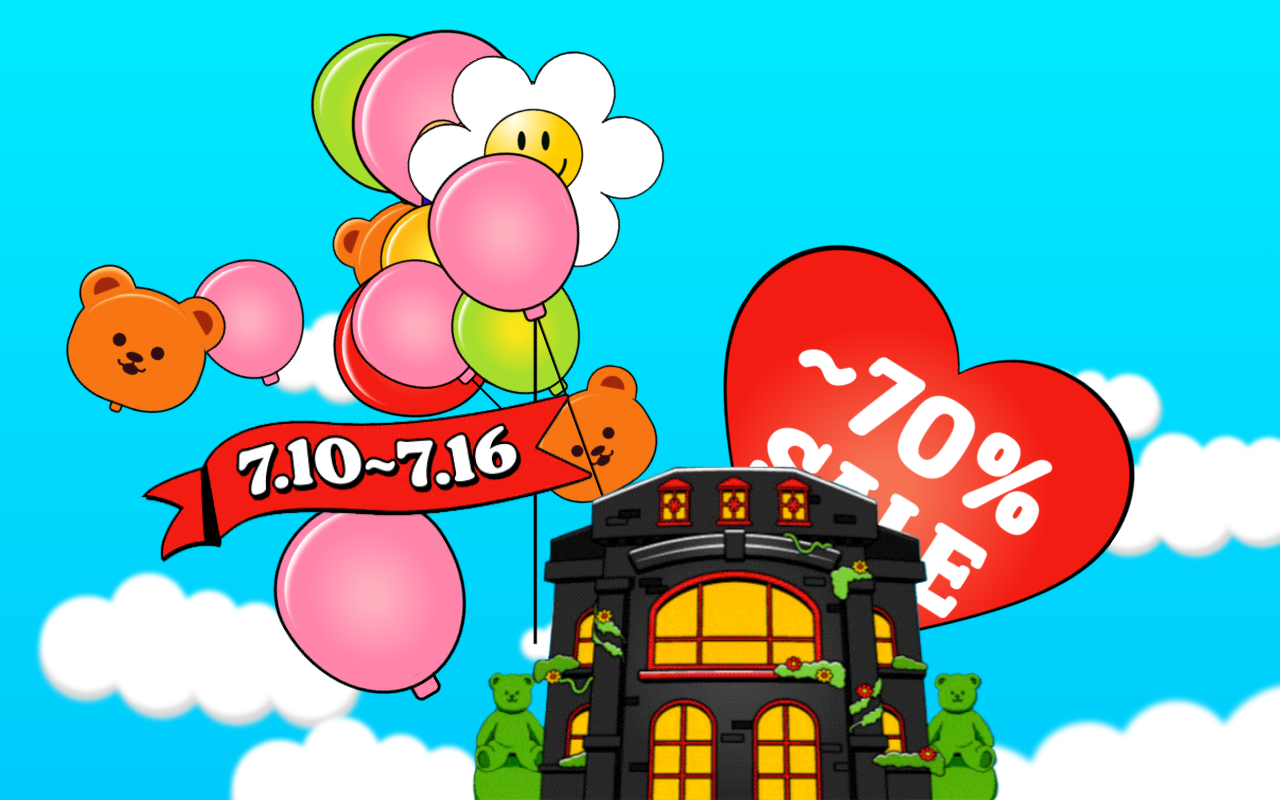
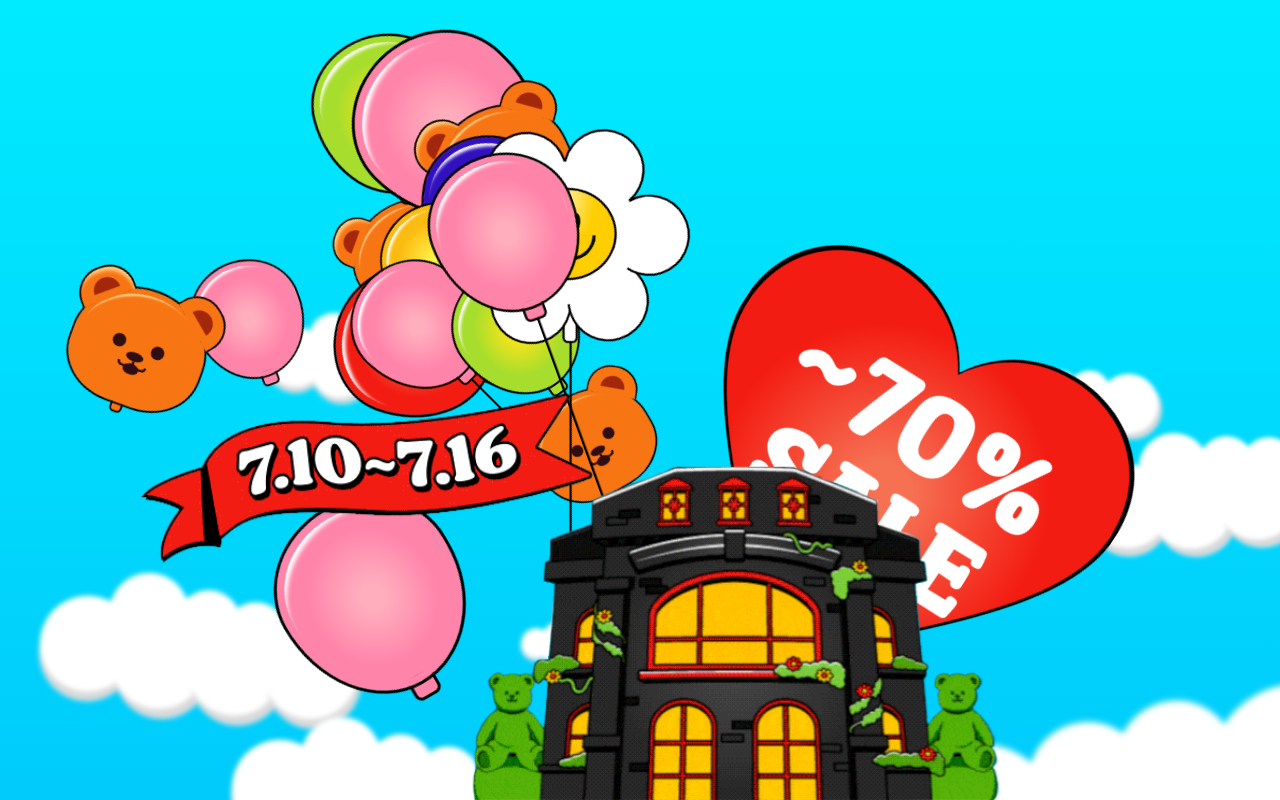
Before and after one commit to seoeongeueun/balloons, a React (Create React App) app in the folder client/: page / in a window 1280 px wide. Built offline with nearby package versions, Linux system fonts and the light colour scheme.

Commit message:
daisy shape edit

```diff
--- a/client/src/App.js
+++ b/client/src/App.js
@@ -176,9 +176,9 @@ function App() {
     },
     {
       id: 14,
-      top: 42,
-      left: 64.5,
-      scale: 1.6,
+      top: 20,
+      left: 61,
+      scale: 1.1,
       rotate: -30,
       color: '#FF84AA',
       shape: 'daisy',
@@ -237,8 +237,8 @@ function App() {
     //in the order of pink, yellow, green, red, blue
     const colors = ['#FF84AA', '#FCBB11', '#A7DD2D', '#F31C12', '#3110C0'];
 
-    const shapes = ['bear', 'round', 'heart'];
-    const chances = [0.1, 0.6, 0.3];
+    const shapes = ['bear', 'round', 'heart', 'daisy'];
+    const chances = [0.1, 0.5, 0.3, 0.1];
     const randomValue = Math.random() * 1;
     let sum = 0;
     let index = 0;
@@ -427,12 +427,12 @@ function App() {
                     }}
                   >
                     <div className="petal" />
-                    <div className="petal" style={{ marginTop: '23px' }} />
+                    <div className="petal" style={{ marginTop: '33px' }} />
                     <div className="petal" />
                   </div>
                   <div className="petalsHalf" style={{ marginLeft: '6px' }}>
                     <div className="petal" />
-                    <div className="petal" style={{ marginTop: '23px' }} />
+                    <div className="petal" style={{ marginTop: '33px' }} />
                     <div className="petal" />
                   </div>
                 </div>
--- a/client/src/index.css
+++ b/client/src/index.css
@@ -313,6 +313,7 @@ main {
 }
 
 .daisy {
+  cursor: pointer;
   display: flex;
   flex-direction: column;
   align-items: center;
@@ -333,19 +334,19 @@ main {
 
 .petal {
   background-color: #FFFFFF;
-  width: 50px;
-  height: 50px;
+  width: 70px;
+  height: 70px;
   border-radius: 100%;
-  margin-right: -7px;
-  border: 1.95px solid black;
+  margin-right: -12px;
+  border: 2px solid black;
 }
 
 .daisyCenter {
   position: relative;
   background-color: #FFFFFF;
-  width: 90px;
-  height: 90px;
-  top: -121px;
+  width: 130px;
+  height: 130px;
+  top: -175px;
   left: 6px;
   border-radius: 100%;
 }
@@ -353,12 +354,12 @@ main {
 .daisyYellow {
   position: relative;
   background: radial-gradient( at 30% 10%, #FFFFEE, #FFCE00, #FFCE00 );
-  width: 60px;
-  height: 55px;
+  width: 85px;
+  height: 80px;
   border-radius: 100%;
-  left: 12px;
-  top: 14px;
-  border: 1.95px solid black;
+  left: 22px;
+  top: 25px;
+  border: 2px solid black;
   display: flex;
   flex-direction: column;
   align-items: center;
@@ -370,24 +371,24 @@ main {
   display: flex;
   flex-direction: row;
   justify-content: space-between;
-  width: 20px;
+  width: 23px;
   margin-top: 5px;
 }
 
 .daisyEye {
-  width: 5px;
-  height: 12px;
+  width: 7px;
+  height: 15px;
   background-color: #050F06;
   border-radius: 100%;
 }
 
 .daisySmile {
-  width: 37px;
-  height: 15px;
+  width: 45px;
+  height: 20px;
   background-color: transparent;
-  border: 2px solid #050F06;
+  border: 3px solid #050F06;
   border-bottom: transparent;
-  border-radius: 20px 20px 0 0;
+  border-radius: 25px 25px 0 0;
   transform: scaleY(-1);
   margin-top: 5px;
 }
@@ -395,23 +396,23 @@ main {
 .daisyTip {
   width: 10px;
   height: 25px;
-  border: 1.95px solid black;
+  border: 2px solid black;
   border-radius: 5px;
   background-color: #FFFFFF;
   position: relative;
-  top: -130px;
+  top: -178px;
   transform: rotate(30deg);
-  left: -25px;
+  left: -33px;
   z-index: -1;
 }
 
 .daisyString {
   position: relative;
   top: -210px;
-  left: -73px;
+  left: -109px;
   height: 300px;
   background-color: black;
-  width: 1.5px;
+  width: 2px;
   transform: rotate(30deg);
   z-index: -2;
 }
```
